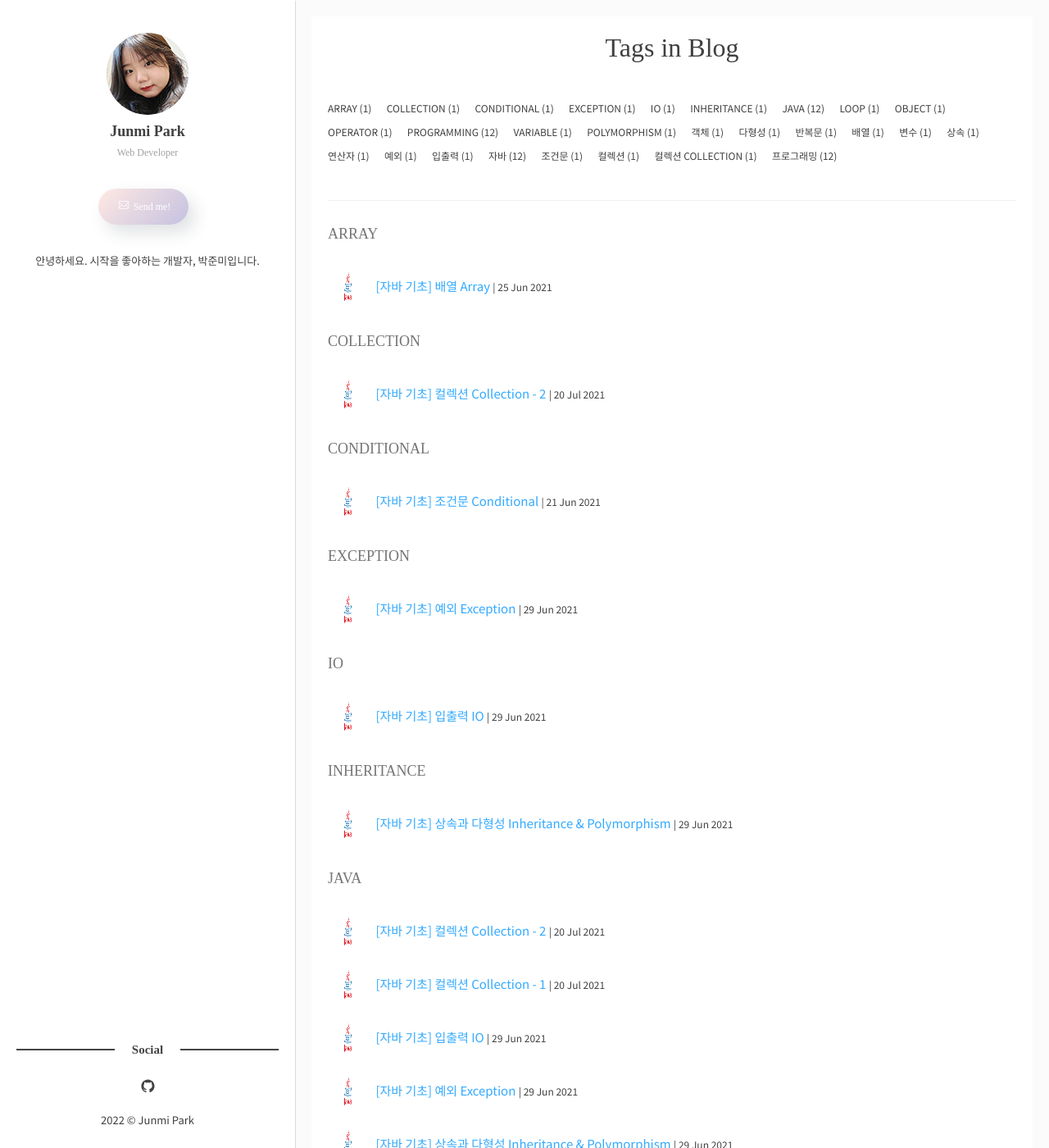
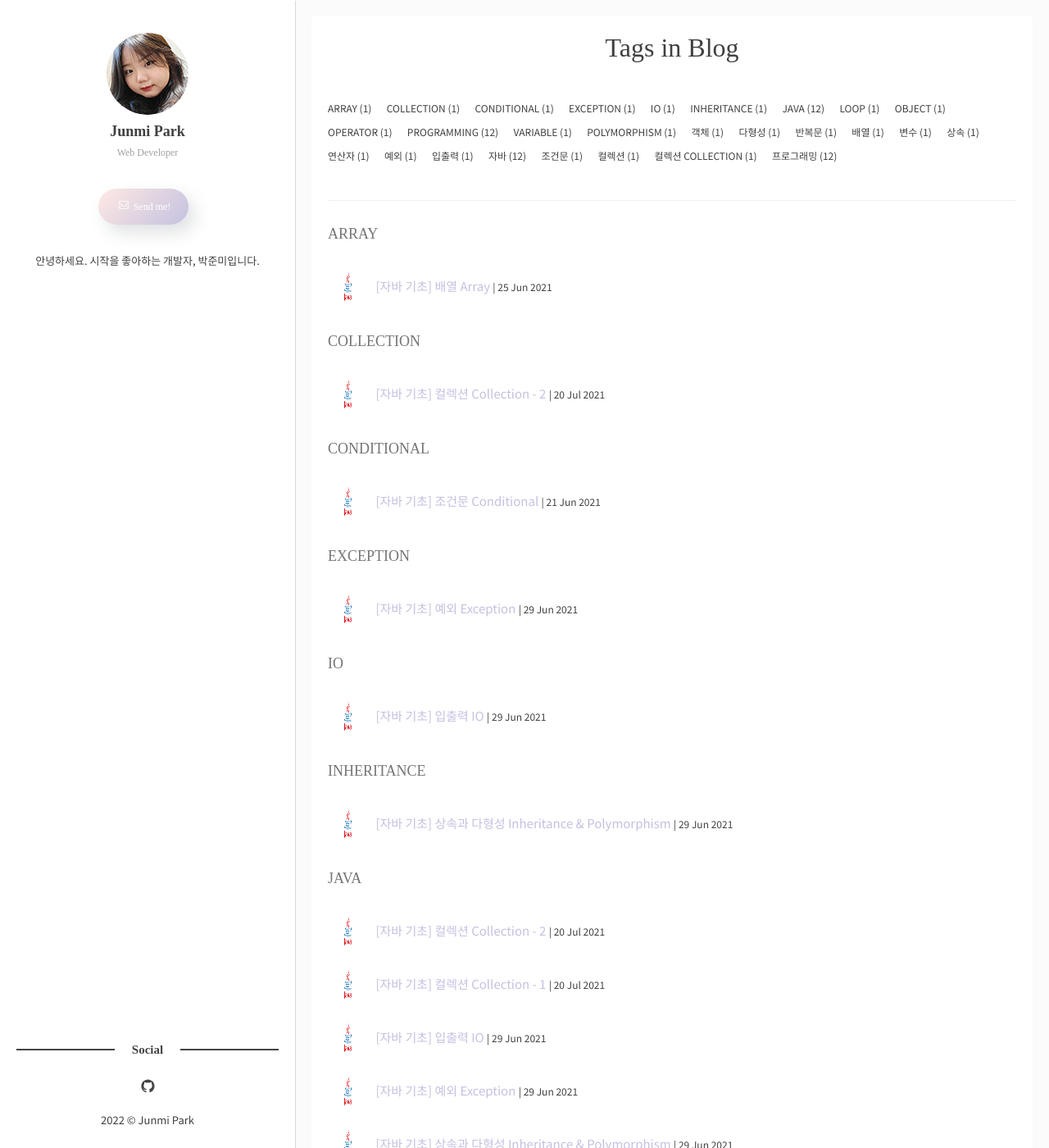
Before and after one commit to junmipark/junmipark.github.io, a Jekyll site: the page built from tags.html, in a window 1280 px wide and 1400 px high. Shown: the whole window at 82% size. Built offline with Jekyll 4.4.1, drawn with Linux system fonts in a browser that asks for light colours; some web fonts are replaced.

Commit message:
Update _colors.scss

```diff
--- a/_sass/0-settings/_colors.scss
+++ b/_sass/0-settings/_colors.scss
@@ -2,8 +2,8 @@
 	COLORS
 =============== */
 
-$primary-color: #33aaff;
-$secondary-color: #cfcfdd;
+$primary-color: #c4c1e0;
+$secondary-color: #ffe9e3;
 $alternate-color: #404040;
 $red-color: #ee6c6c;
 $green-color: #55bf55;
```
